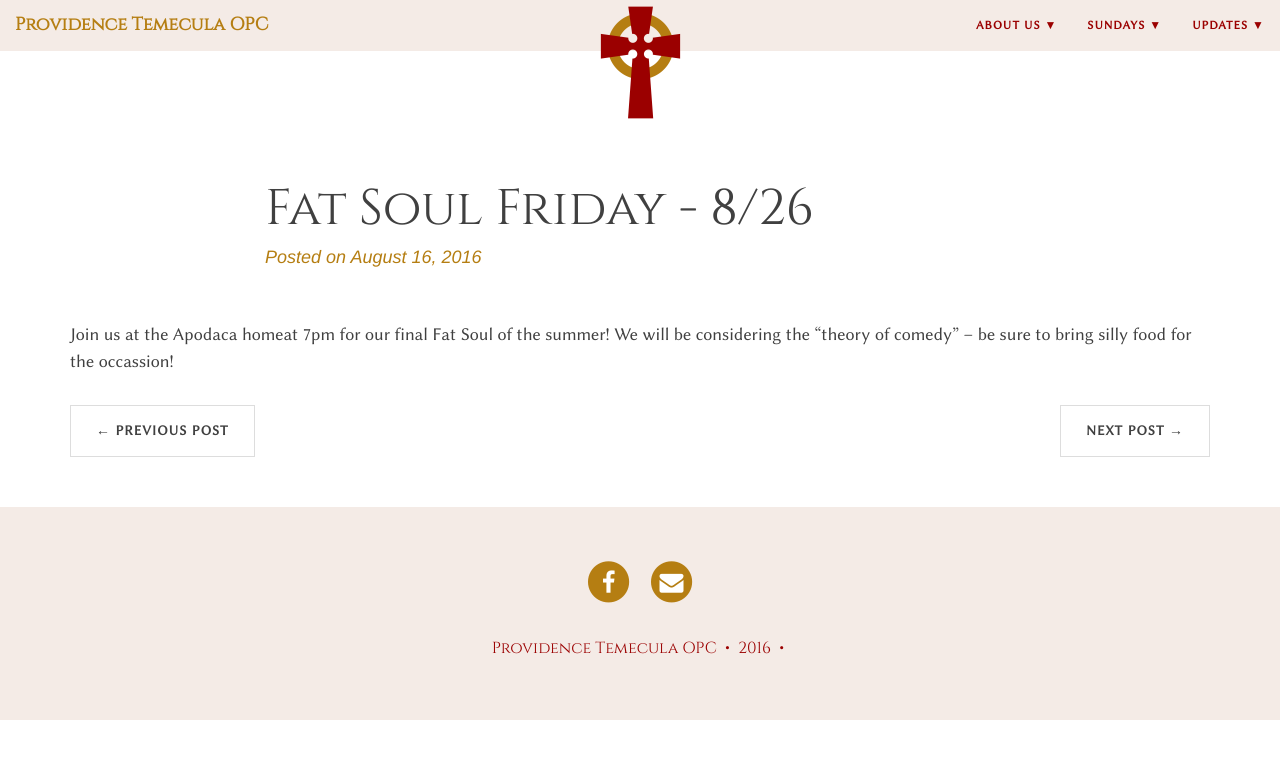
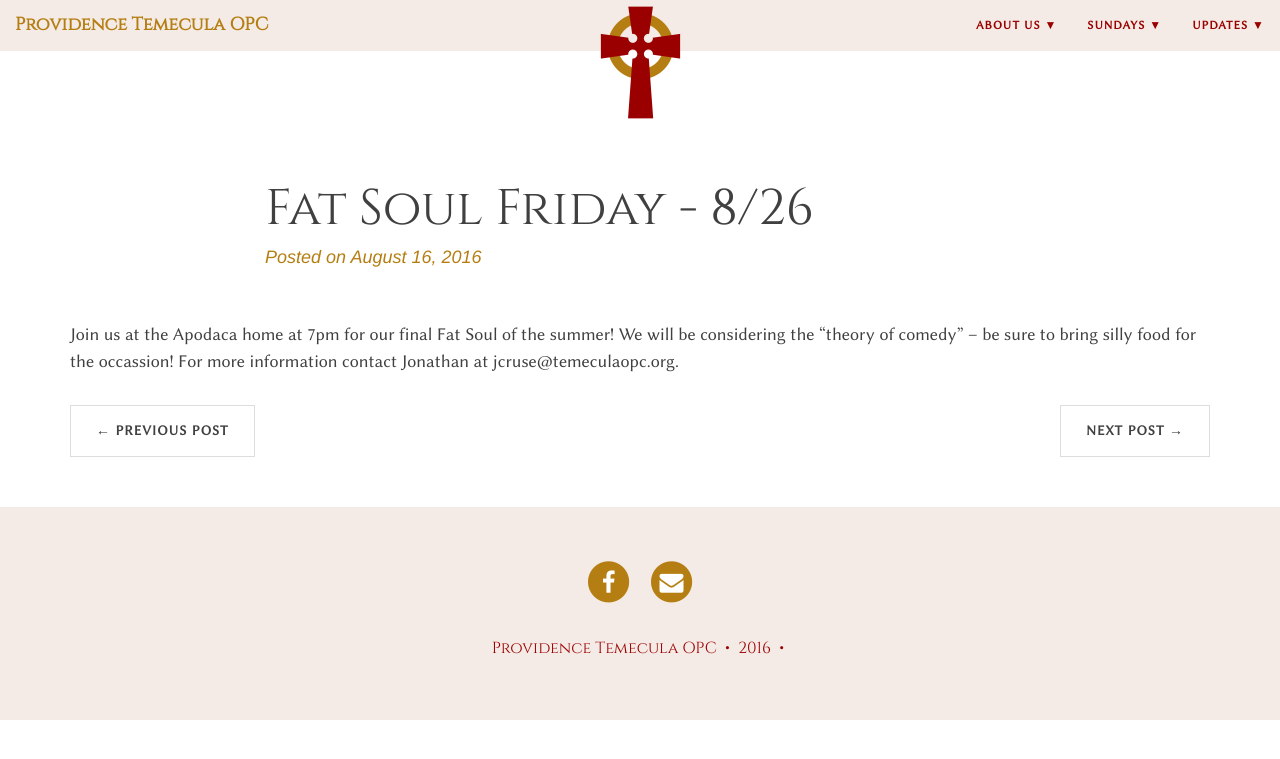
Before and after one commit to japodacaj/temeculaopc.github.io, a Jekyll site: the page built from _posts/announcements/2016-08-16-fat-soul-friday-8-26.md, in a window 1280 px wide. Shown: the top 759 px of the page. Built offline with Jekyll 4.4.1, drawn with Linux system fonts in a browser that asks for light colours; nearby versions of some CDN libraries.

Commit message:
Created 2016-08-16-fat-soul-friday-8-26.md

```diff
--- a/_posts/announcements/2016-08-16-fat-soul-friday-8-26.md
+++ b/_posts/announcements/2016-08-16-fat-soul-friday-8-26.md
@@ -5,4 +5,4 @@
 title: Fat Soul Friday - 8/26
 date: '2016-08-16'
 ---
-Join us at the Apodaca homeat 7pm for our final Fat Soul of the summer! We will be considering the "theory of comedy" -- be sure to bring silly food for the occassion!
+Join us at the Apodaca home at 7pm for our final Fat Soul of the summer! We will be considering the "theory of comedy" -- be sure to bring silly food for the occassion! For more information contact Jonathan at jcruse@temeculaopc.org.
```
